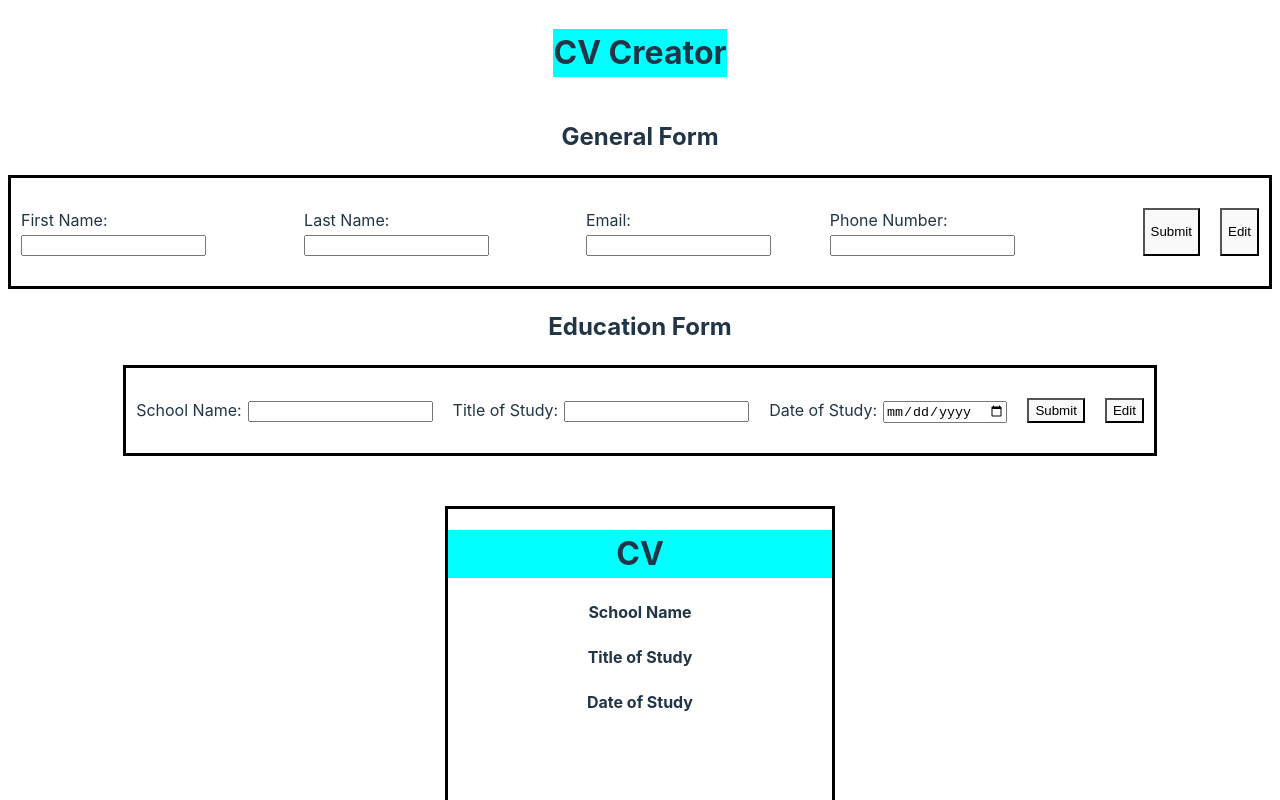
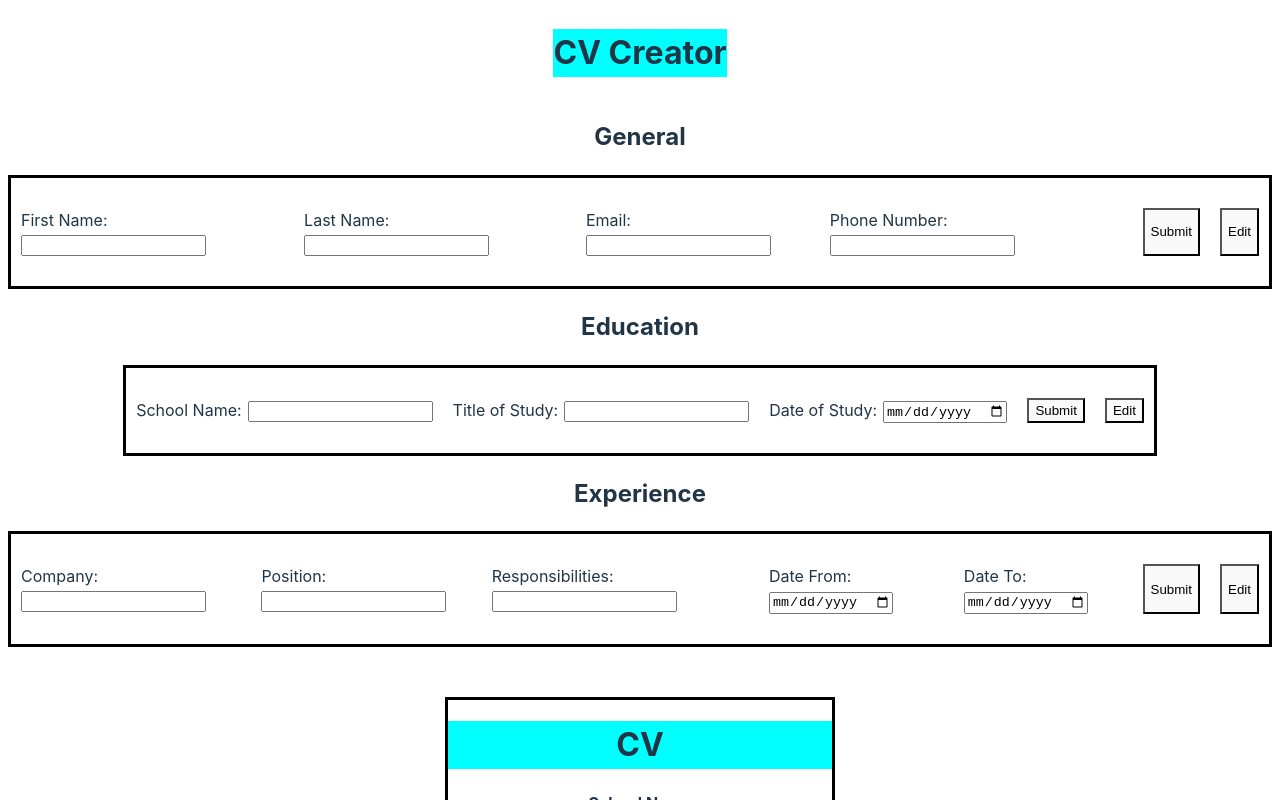
Before and after one commit to PhilipTimofeyev/cv-creator, a React (Vite) app: page / in a window 1280 px wide. Shown: the top 800 px of the page. Built offline with nearby package versions, Linux system fonts and the light colour scheme.

Commit message:
Add experience section

```diff
--- a/src/App.jsx
+++ b/src/App.jsx
@@ -3,6 +3,7 @@ import './components/GeneralForm.jsx'
 import './App.css'
 import { GeneralForm } from './components/GeneralForm.jsx'
 import { EducationForm } from './components/EducationForm.jsx'
+import { ExperienceForm } from './components/ExperienceForm.jsx'
 import { CV } from './components/CV.jsx'
 
 
@@ -21,12 +22,24 @@ export default function MyApp() {
     dateOfStudy: '',
   });
 
+  const [experience, setExperience] = useState({
+    company: '',
+    position: '',
+    responsibilities: '',
+    dateFrom: '',
+    dateTo: '',
+  });
+
   const handleGeneralSubmit = (data) => {
     setPerson(data)
   };
 
   const handleEducationSubmit = (data) => {
     setEducation(data)
+  };
+
+  const handleExperienceSubmit = (data) => {
+    setExperience(data)
   };
 
 
@@ -41,7 +54,11 @@ export default function MyApp() {
         onSubmit={handleEducationSubmit}
         education={education}
       />
-      <CV person={person} education={education}/>
+      <ExperienceForm
+        onSubmit={handleExperienceSubmit}
+        experience={experience}
+      />
+      <CV person={person} education={education} experience={experience} />
     </div>
   )
 }
--- a/src/components/CV.jsx
+++ b/src/components/CV.jsx
@@ -1,6 +1,5 @@
-import { GeneralForm } from '../components/GeneralForm.jsx'
 
-export function CV({ person: { firstName, lastName, email, phone }, education: { schoolName, titleOfStudy, dateOfStudy} }) {
+export function CV({ person: { firstName, lastName, email, phone }, education: { schoolName, titleOfStudy, dateOfStudy }, experience: { company, position, responsibilities, dateFrom, dateTo } }) {
     return (
     <div className="cv-container">
         <h1>CV</h1>
@@ -17,6 +16,18 @@ export function CV({ person: { firstName, lastName, email, phone }, education: {
             <h4>Date of Study</h4>
             <p>{dateOfStudy}</p>
         </div>
+        <div className="experience">
+            <h4>Company</h4>
+            <p>{company}</p>
+            <h4>Position</h4>
+            <p>{position}</p>
+            <h4>Responsibilities</h4>
+            <p>{responsibilities}</p>
+            <h4>Date From</h4>
+            <p>{dateFrom}</p>
+            <h4>Date To</h4>
+            <p>{dateTo}</p>
+        </div>
     </div>
     )
 }
--- a/src/components/EducationForm.jsx
+++ b/src/components/EducationForm.jsx
@@ -42,7 +42,7 @@ export function EducationForm({ onSubmit, education }) {
 
     return (
         <>
-            <h2>Education Form</h2>
+            <h2>Education</h2>
             <form onSubmit={handleSubmit} className="form">
                 <div>
                     <label>School Name:</label>
--- /dev/null
+++ b/src/components/ExperienceForm.jsx
@@ -0,0 +1,103 @@
+import { useRef } from 'react'
+import { useState } from 'react'
+
+export function ExperienceForm({ onSubmit, experience}) {
+    const company = useRef('')
+    const position = useRef('')
+    const responsibilities = useRef('')
+    const dateFrom = useRef('')
+    const dateTo = useRef('')
+
+    const [companyInputValue, setCompanyInputValue] = useState('');
+    const [positionInputValue, setPositionInputValue] = useState('');
+    const [responsibilitiesInputValue, setResponsibilitiesInputValue] = useState('');
+    const [dateFromInputValue, setdateFromInputValue] = useState('');
+    const [dateToInputValue, setdateToInputValue] = useState('');
+
+    const handleCompanyChange = (event) => setCompanyInputValue(event.target.value)
+    const handlePositionChange = (event) => setPositionInputValue(event.target.value)
+    const handleResponsibilitiesChange = (event) => setResponsibilitiesInputValue(event.target.value)
+    const handleDateFromChange = (event) => setdateFromInputValue(event.target.value)
+    const handleDateToChange = (event) => setdateToInputValue(event.target.value)
+
+
+    const handleEditClick = () => {
+        setCompanyInputValue(experience.company)
+        setPositionInputValue(experience.position)
+        setResponsibilitiesInputValue(experience.responsibilities)
+        setdateFromInputValue(experience.dateFrom)
+        setdateToInputValue(experience.dateTo)
+    };
+
+
+    const handleSubmit = (e) => {
+        e.preventDefault();
+        const experienceInfo = {
+            company: company.current.value,
+            position: position.current.value,
+            responsibilities: responsibilities.current.value,
+            dateFrom: dateFrom.current.value,
+            dateTo: dateTo.current.value
+        }
+        resetExperienceForm()
+        onSubmit(experienceInfo);
+    }
+
+    const resetExperienceForm = () => {
+        setCompanyInputValue("")
+        setPositionInputValue("")
+        setResponsibilitiesInputValue("")
+        setdateFromInputValue("")
+        setdateToInputValue("")
+    }
+
+    return (
+        <>
+        <h2>Experience</h2>
+        <form onSubmit={handleSubmit} className="form">
+            <div>
+                <label>Company:</label>
+                <input
+                    value={companyInputValue} onChange={handleCompanyChange}
+                    type='text'
+                    ref={company}
+                 />
+            </div>
+            <div>
+                <label>Position:</label>
+                <input
+                    value={positionInputValue} onChange={handlePositionChange}
+                    type='text'
+                    ref={position}
+                />
+            </div>
+            <div>
+                <label>Responsibilities:</label>
+                <input
+                        value={responsibilitiesInputValue} onChange={handleResponsibilitiesChange}
+                    type='text'
+                    ref={responsibilities}
+                />
+            </div>
+            <div>
+                <label>Date From:</label>
+                <input
+                    value={dateFromInputValue} onChange={handleDateFromChange}
+                    type='date'
+                    ref={dateFrom}
+                />
+            </div>
+            <div>
+                <label>Date To:</label>
+                <input
+                    value={dateToInputValue} onChange={handleDateToChange}
+                    type='date'
+                    ref={dateTo}
+                />
+            </div>
+            <button type="submit">Submit</button>
+            <button type="button" onClick={handleEditClick}>Edit</button>
+        </form>
+        </>
+    )
+}
--- a/src/components/GeneralForm.jsx
+++ b/src/components/GeneralForm.jsx
@@ -26,7 +26,6 @@ export function GeneralForm({ onSubmit, person}) {
         setPhoneInputValue(person.phone)
     };
 
-
     const handleSubmit = (e) => {
         e.preventDefault();
         const generalInfo = {
@@ -49,7 +48,7 @@ export function GeneralForm({ onSubmit, person}) {
 
     return (
         <>
-        <h2>General Form</h2>
+        <h2>General</h2>
         <form onSubmit={handleSubmit} className="form">
             <div>
                 <label>First Name:</label>
```
